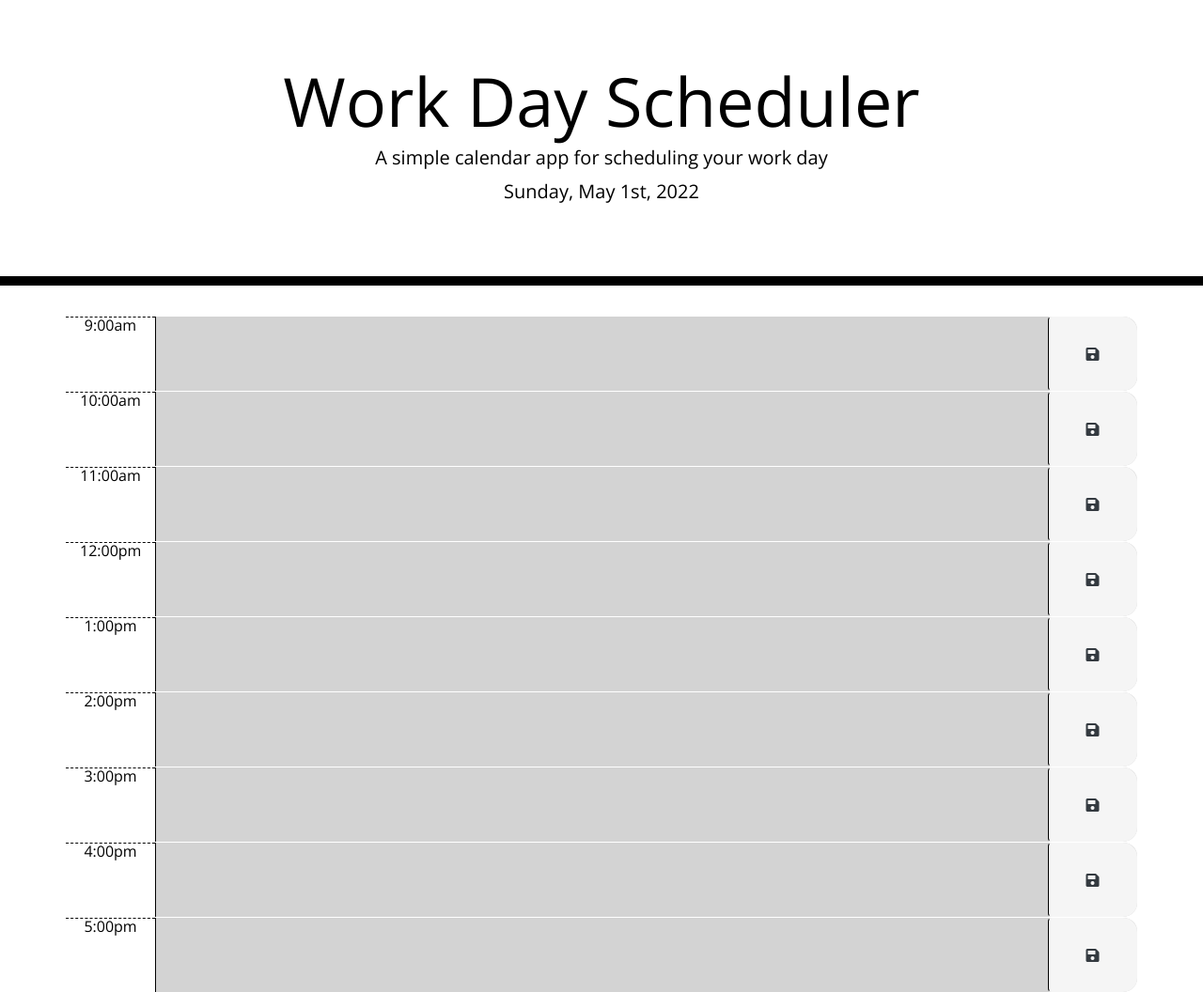
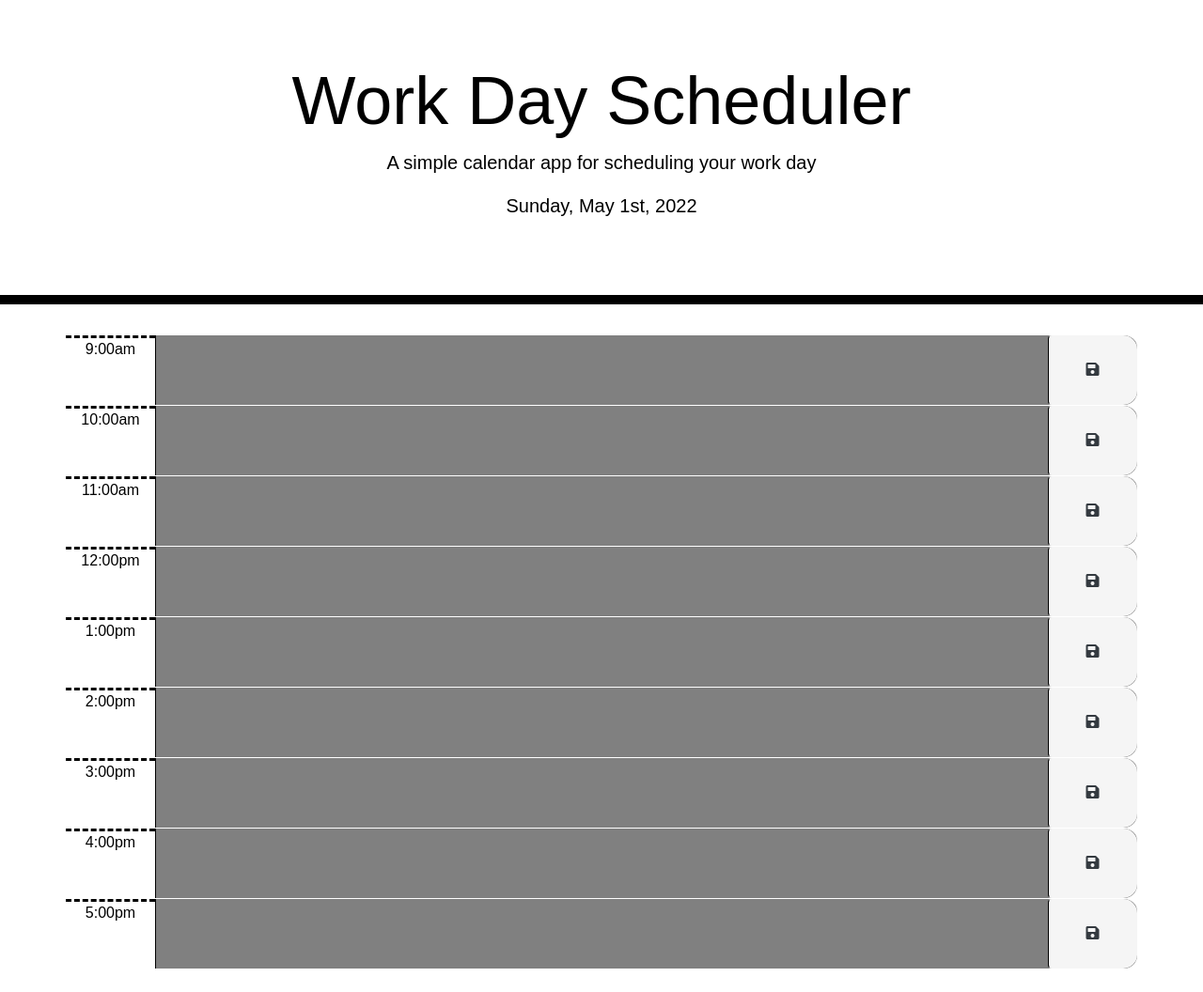
Before and after one commit to Deven1991/WorkDayScheduler, a plain HTML site: page index.html in a window 1280 px wide. Shown: the whole page at 94% size. After the commit the page ends 1031 px from the top, so only its background shows below. Drawn offline with nearby package versions, Linux system fonts and the light colour scheme.

Commit message:
updated styling

```diff
--- a/assets/css/style.css
+++ b/assets/css/style.css
@@ -1,7 +1,13 @@
 body {
-  font-family: 'Open Sans', sans-serif;
-  font-size: 16px;
-  line-height: 1;
+  font-family: 'arial', sans-serif;
+}
+
+.jumbotron {
+  text-align: center;
+  background-color: transparent;
+  color: black;
+  border-radius: 0;
+  border-bottom: 10px solid black;
 }
 
 textarea {
@@ -13,47 +19,39 @@ textarea {
   padding: 10px;
 }
 
-.jumbotron {
-  text-align: center;
-  background-color: transparent;
-  color: black;
-  border-radius: 0;
-  border-bottom: 10px solid black;
-}
-
 .description {
   white-space: pre-wrap;
 }
 
 .time-block {
   text-align: center;
-  border-radius: 15px;
+  border-radius: 14px;
 }
 
 .row {
   white-space: pre-wrap;
-  height: 80px;
+  height: 75px;
   border-top: 1px solid white;
 }
 
 .hour {
   background-color: #ffffff;
   color: #000000;
-  border-top: 1px dashed #000000;
+  border-top: 3px dashed #000000;
 }
 
 .past {
-  background-color: #d3d3d3;
+  background-color: grey;
   color: white;
 }
 
 .present {
-  background-color: #ff6961;
+  background-color: yellow;
   color: white;
 }
 
 .future {
-  background-color: #77dd77;
+  background-color: green;
   color: white;
 }
 
@@ -66,6 +64,6 @@ textarea {
 }
 
 .saveBtn i:hover {
-  font-size: 20px;
+  font-size: 40px;
   transition: all 0.3s ease-in-out;
 }
--- a/assets/js/script.js
+++ b/assets/js/script.js
@@ -24,12 +24,10 @@ function currentHours() {
         //get current number of hours.
         var currentHour = moment().hour();
 
-    // loop over time blocks
         $(".time-block").each(function () {
             var blockHour = parseInt($(this).attr("id").split("hour")[1]);
-        console.log( blockHour, currentHour)
 
-        //check if we've moved past this time, click into css/html given classes of past, present, or future
+            //confirms current time class for past, present or future
             if (blockHour < currentHour) {
                 $(this).addClass("past");
                 $(this).removeClass("future");
--- a/index.html
+++ b/index.html
@@ -34,7 +34,7 @@
     <div id="hour9" class="row time-block">
       <div class="col-md-1 hour">9:00am</div>
       <textarea class="col-md-10 description"></textarea>
-      <button class="btn saveBtn col-md-1"><i class="fa fa-save green-color"></i></button>
+      <button class="btn saveBtn col-md-1"><i class="fas fa-save"></i></button>
     </div>
 
     <div id="hour10" class="row time-block">
```
Also changed, not shown: 1 other file. Lines whose indentation alone changed are shown as unchanged.
